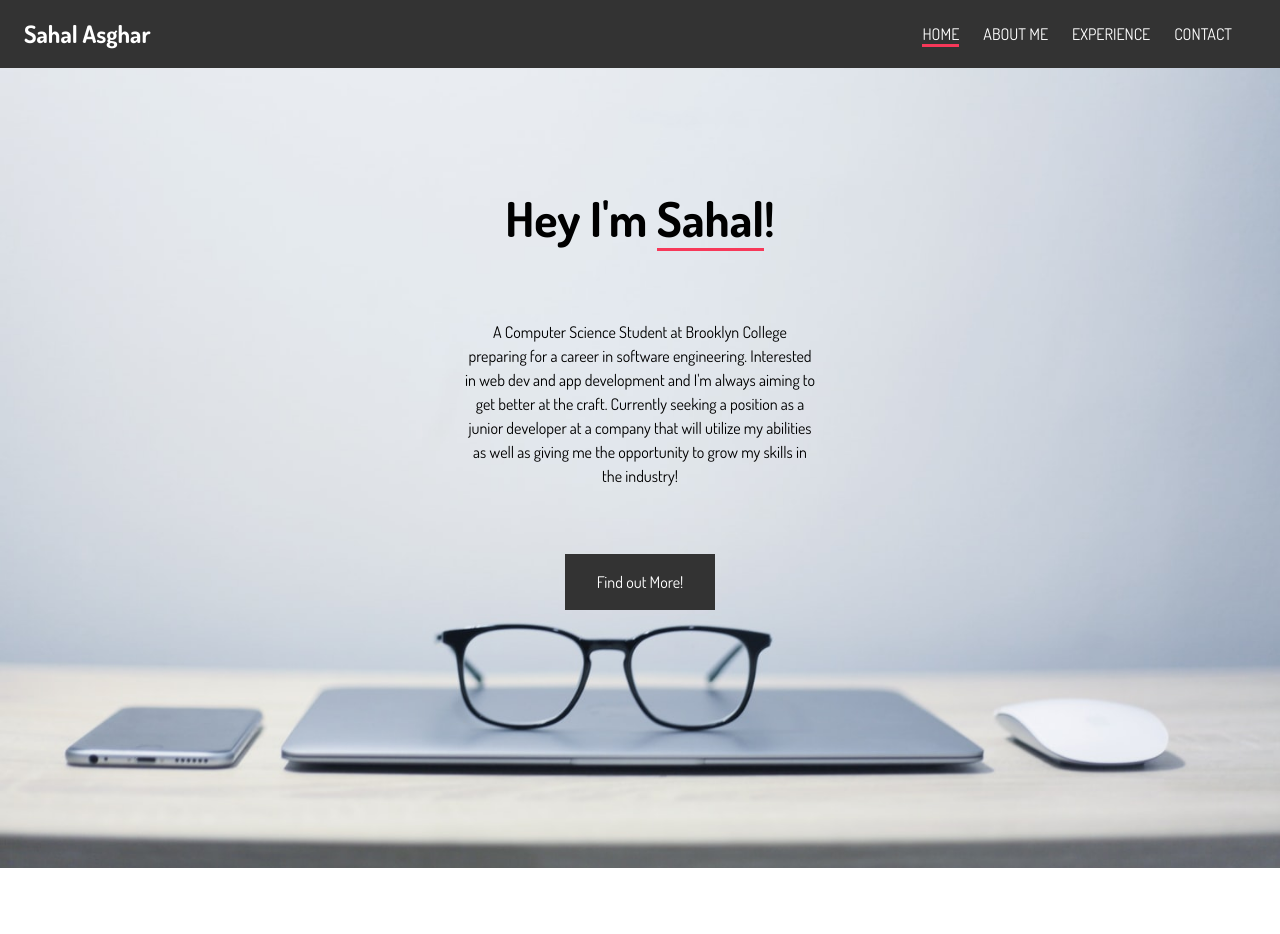
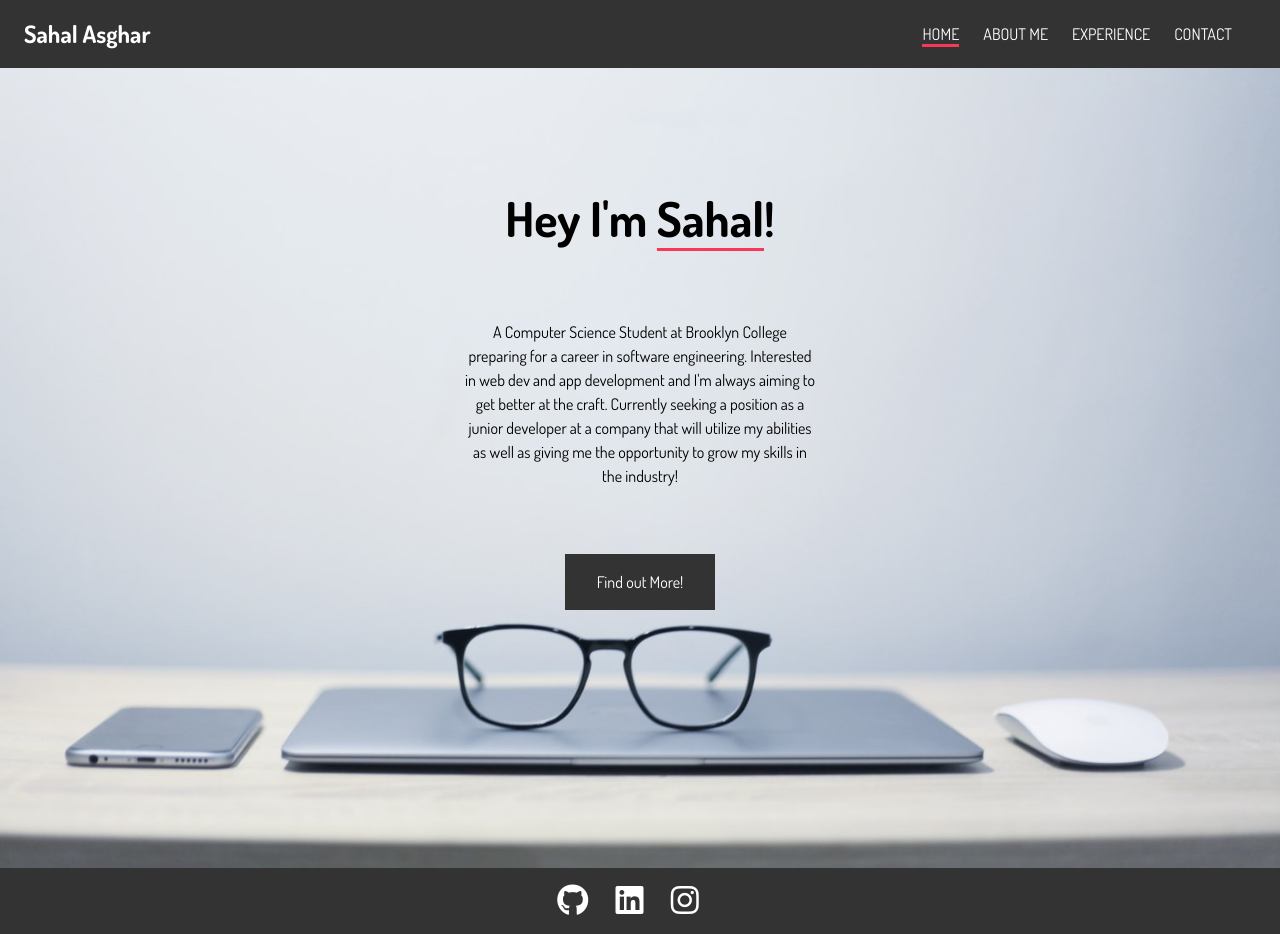
Before and after one commit to sahaldos1/portfolio, a website: page dist/index.html in a window 1280 px wide. Before the commit the page ends 868 px from the top, so only its background shows below. Drawn offline with Linux system fonts and the light colour scheme.

Commit message:
Add footer

```diff
--- a/scss/main.scss
+++ b/scss/main.scss
@@ -115,3 +115,25 @@ img {
     }
   }
 }
+
+// footer
+
+#main-footer {
+  display: flex;
+  flex-direction: row;
+  align-items: center;
+  justify-content: center;
+  text-align: center;
+  padding: 1rem 0;
+  background: #333;
+
+  .links .fab {
+    padding-right: 1.5rem;
+    color: white;
+
+    &:hover {
+      color: #f73859;
+      cursor: pointer;
+    }
+  }
+}
```
Also changed, not shown: dist/css/main.css, dist/index.html.
